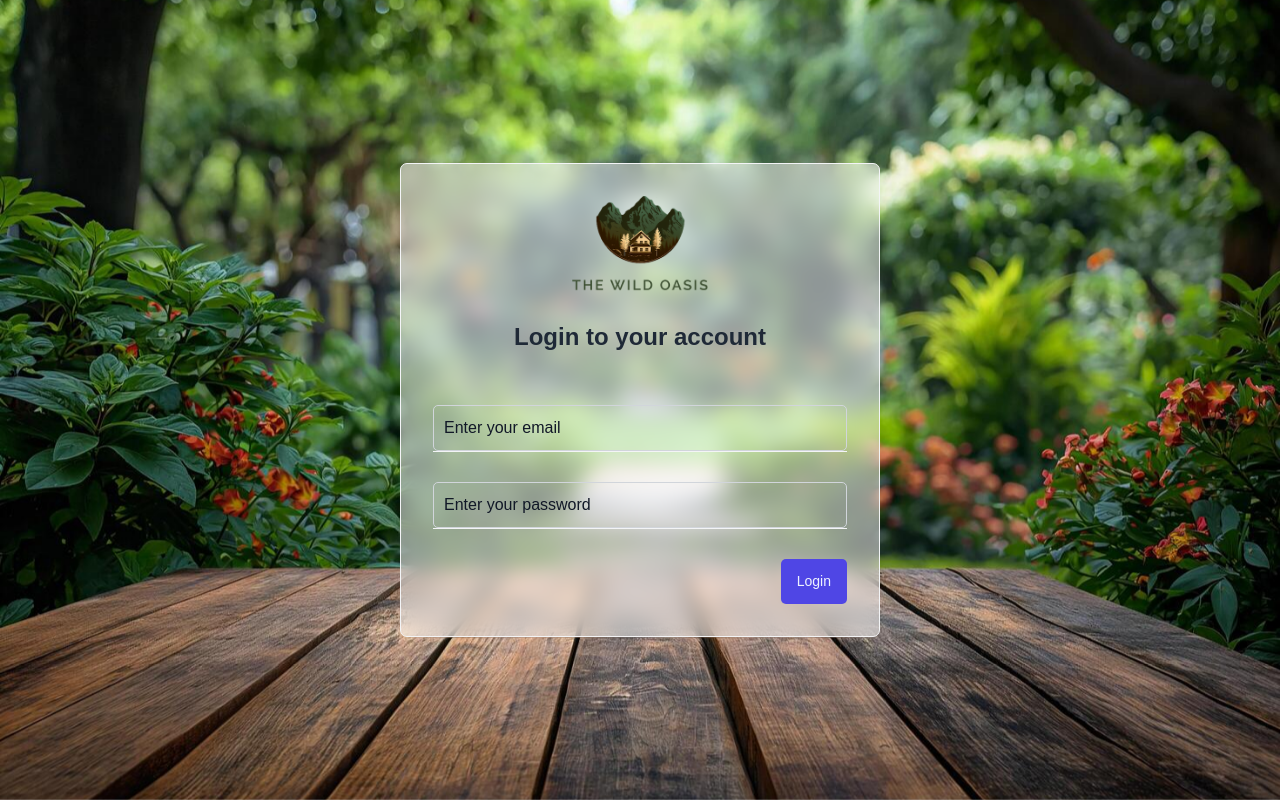
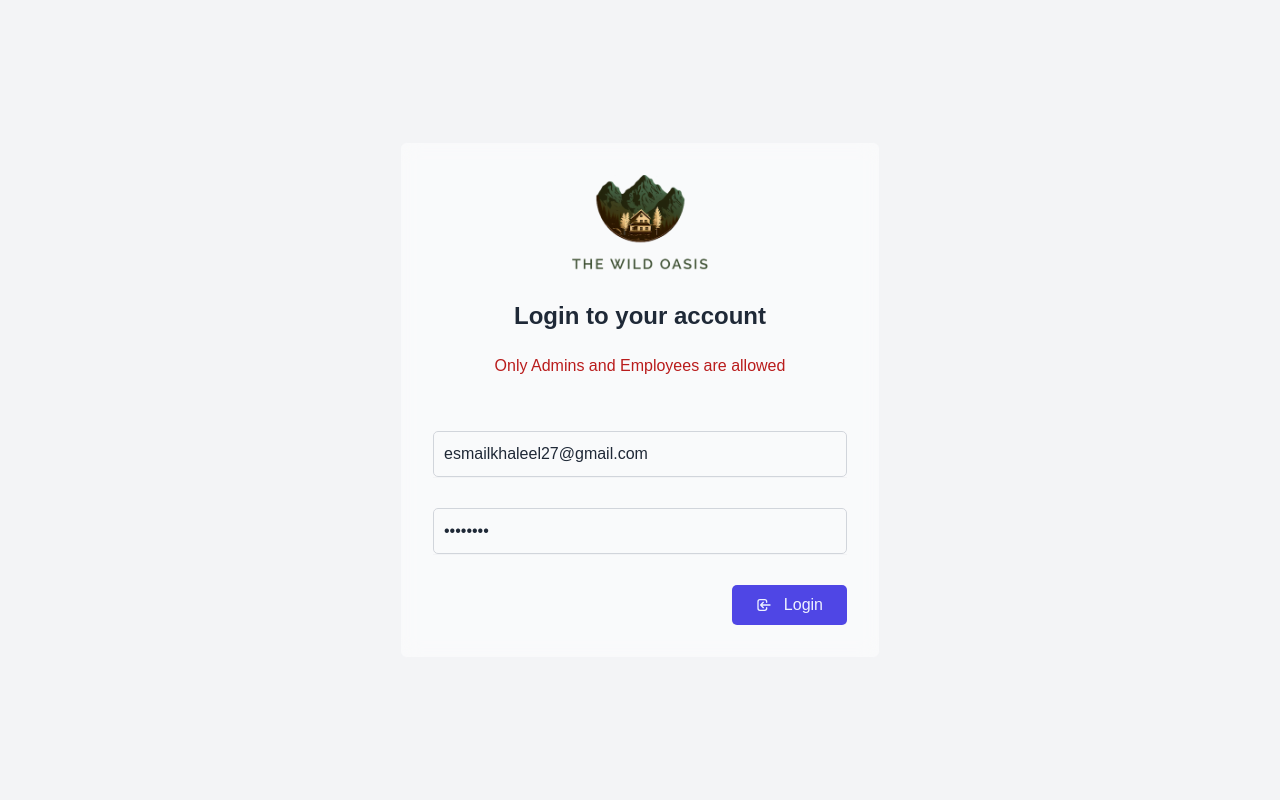
Before and after one commit to EsmailKhaleel/hotel-dashboard-react, a React (Vite) app: page /login in a window 1280 px wide. Built offline with nearby package versions, Linux system fonts and the light colour scheme.

Commit message:
feat: update LoginForm with default values and add login icon; modify BookingDetail and BookingRow button conditions; change axios instance base URL

```diff
--- a/src/features/authentication/LoginForm.jsx
+++ b/src/features/authentication/LoginForm.jsx
@@ -5,24 +5,28 @@ import FormRowVertical from "../../ui/FormRowVertical";
 import useLogin from "./useLogin";
 import { useForm } from "react-hook-form";
 import SpinnerMini from "../../ui/SpinnerMini";
+import { HiOutlineLogin } from "react-icons/hi";
 
 function LoginForm() {
   const { mutate: login, isPending } = useLogin();
-  const { register, reset, handleSubmit, formState: { errors } } = useForm();
+  const { register, reset, handleSubmit, formState: { errors } } = useForm({
+    defaultValues: {
+      email: "esmailkhaleel27@gmail.com",
+      password: "11111111"
+    }
+  });
 
   function handleLogin(values) {
+    console.log(values);
     login(values, {
       onSuccess: () => {
-        reset();
-      },
-      onError: () => {
         reset();
       }
     });
   }
 
   return (
-    <Form onSubmit={handleSubmit(handleLogin)}>
+    <Form onSubmit={handleSubmit(handleLogin)} noValidate>
       <FormRowVertical error={errors.email?.message}>
         <Input
           type="email"
@@ -54,7 +58,8 @@ function LoginForm() {
         />
       </FormRowVertical>
       <FormRowVertical>
-        <Button size="large" disabled={isPending} type="submit">
+        <Button $size="large" disabled={isPending} type="submit">
+          <HiOutlineLogin style={{ marginRight: "8px" }}/>
           {isPending ? <SpinnerMini /> : "Login"}
         </Button>
       </FormRowVertical>
--- a/src/features/bookings/BookingDetail.jsx
+++ b/src/features/bookings/BookingDetail.jsx
@@ -70,7 +70,7 @@ function BookingDetail() {
         <BookingDataBox booking={booking} />
 
         <ButtonGroup>
-          {status === "unconfirmed" || status === "pending" && <Button
+          {status === "unconfirmed" && <Button
             $variation="primary"
             onClick={() => {
               navigate(`/checkin/${id}`);
--- a/src/features/bookings/BookingRow.jsx
+++ b/src/features/bookings/BookingRow.jsx
@@ -106,7 +106,7 @@ function BookingRow({
             >
               See details
             </Menus.Button>
-            {status === "unconfirmed" || status === "pending" && <Menus.Button
+            {status === "unconfirmed" && <Menus.Button
               icon={<HiArrowDownOnSquareStack style={{ color: "var(--color-green-700)" }} />}
               onClick={() => {
                 navigate(`/checkin/${bookingId}`);
--- a/src/pages/Login.jsx
+++ b/src/pages/Login.jsx
@@ -9,12 +9,11 @@ const LoginLayout = styled.main`
   flex-direction: column;
   justify-content: center;
   align-items: center;
-
-  background-image: url("/bg.png");
-  background-size: cover;
+  background-color: var(--color-grey-100);
+  /* background-size: cover;
   background-position: center;
   background-attachment: fixed;
-  background-repeat: no-repeat;
+  background-repeat: no-repeat; */
   padding: 2rem;
 
   .login-box {
@@ -34,6 +33,12 @@ const LoginLayout = styled.main`
       color: var(--color-grey-800);
       text-align: center;
     }
+    h3 {
+      font-size: 1.6rem;
+      font-weight: 500;
+      color: var(--color-grey-800);
+      text-align: center;
+    }
   }
 `;
 
@@ -43,6 +48,7 @@ function Login() {
       <div className="login-box">
         <Logo />
         <Heading>Login to your account</Heading>
+        <Heading style={{ color: "var(--color-red-700)" }} as="h3">Only Admins and Employees are allowed</Heading>
         <LoginForm />
       </div>
     </LoginLayout>
--- a/src/services/apiSettings.js
+++ b/src/services/apiSettings.js
@@ -1,19 +1,17 @@
-import axios from "axios";
+import axiosInstance from "./axiosInstance";
 
-const BASE_URL = "http://localhost:3000/api/settings";
 
 export async function getSettings() {
-  const response = await axios.get(BASE_URL);
+  const response = await axiosInstance.get("/settings");
   return response.data.settings;
 }
 
 export async function updateSetting(newSetting) {
-  const response = await axios.patch(BASE_URL, newSetting);
+  const response = await axiosInstance.patch("/settings", newSetting);
   return response.data.settings;
 }
 
 export async function resetSettings() {
-  const response = await axios.post(BASE_URL + "/reset");
-  await new Promise((resolve) => setTimeout(resolve, 5000)); // Simulate a delay
+  const response = await axiosInstance.post("/settings/reset");
   return response.data.settings;
 }
--- a/src/services/axiosInstance.js
+++ b/src/services/axiosInstance.js
@@ -1,7 +1,8 @@
 import axios from "axios";
 
 const axiosInstance = axios.create({
-    baseURL: "http://localhost:3000/api",
+    // baseURL: "http://localhost:3000/api",
+    baseURL: "https://hotel-dashboard-server.vercel.app/api",
     headers: {
         "Content-Type": "application/json",
     },
--- a/src/ui/MainNav.jsx
+++ b/src/ui/MainNav.jsx
@@ -1,6 +1,7 @@
 import { HiOutlineCalendarDays, HiOutlineHome, HiOutlineHomeModern, HiOutlineUsers } from "react-icons/hi2";
 import { NavLink } from "react-router-dom";
 import styled from "styled-components";
+import { VscSettingsGear } from "react-icons/vsc";
 
 
 const NavList = styled.ul`
@@ -78,7 +79,7 @@ export default function MainNav() {
         </li>
         <li>
           <StyledLink to="/settings">
-            <HiOutlineUsers/>
+            <VscSettingsGear/>
             Settings
           </StyledLink>
         </li>
```
Also changed, not shown: public/lock.png (added).
